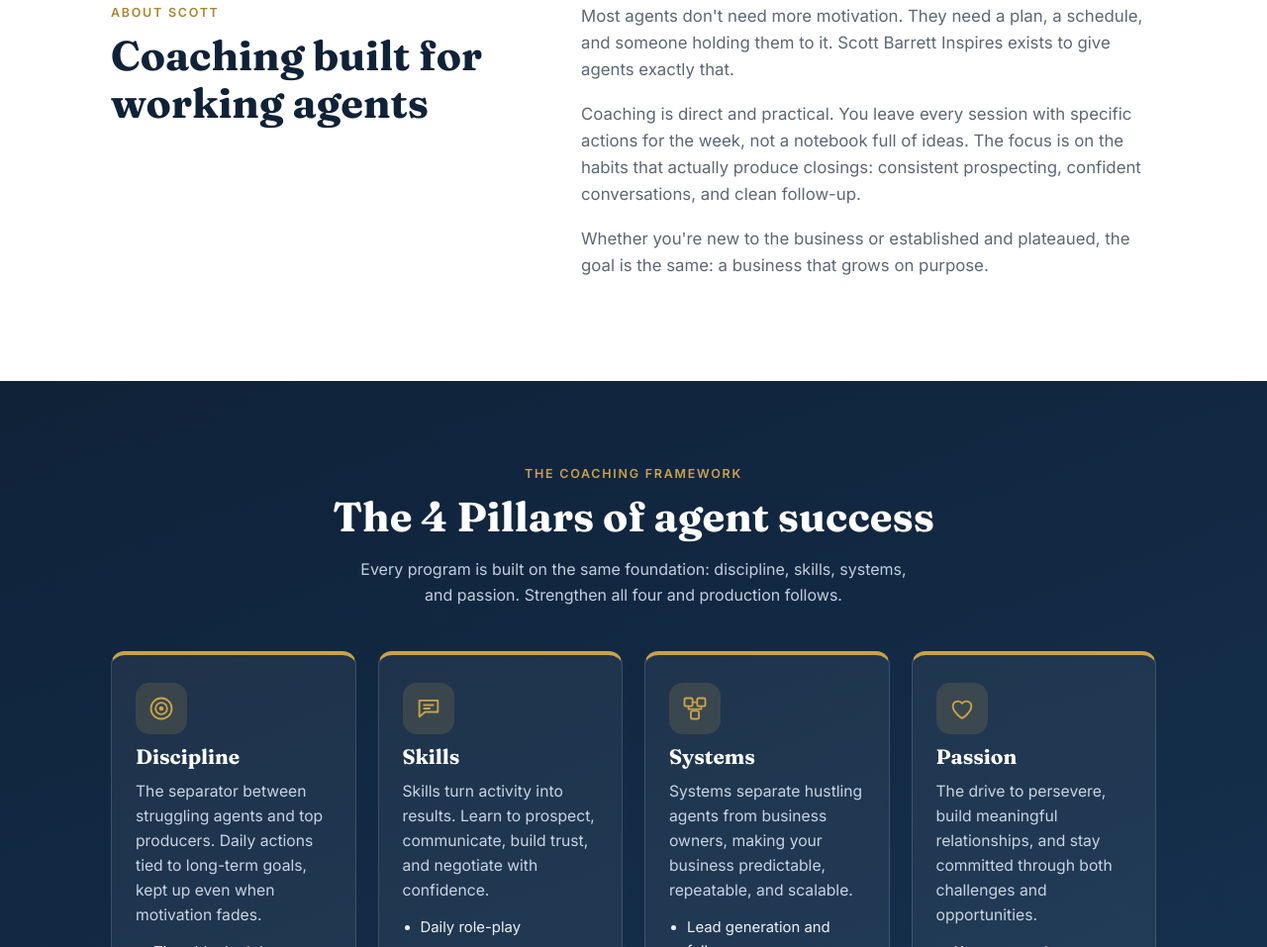
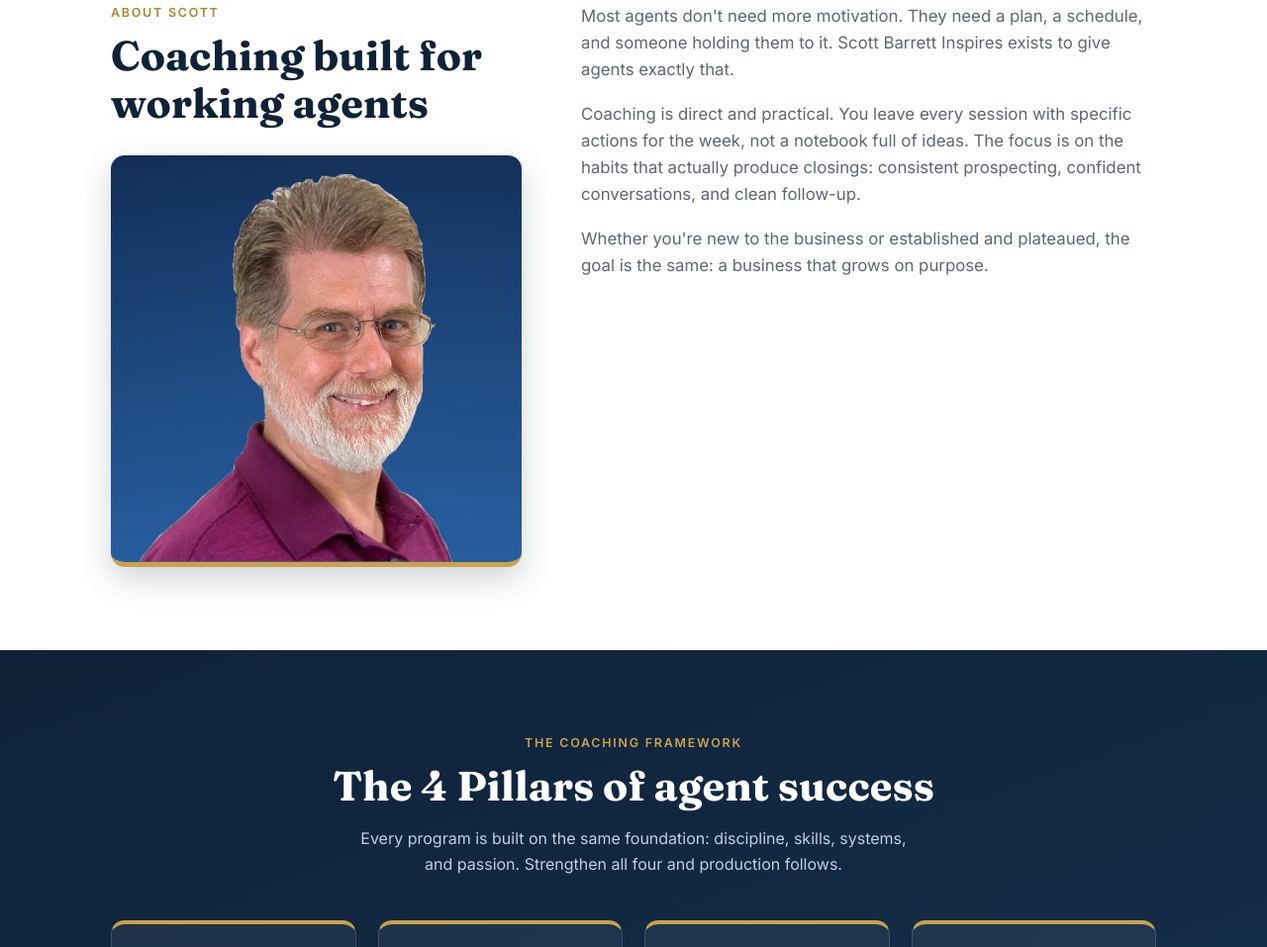
Before and after one commit to hynriai-developer/scottbarrettinspires, a plain HTML site: page index.html in a window 1280 px wide. Shown: the part 946-1903 px from the top of the page at 99% size. Drawn offline with Linux system fonts and the light colour scheme.

Commit message:
Add Scott's photo to home About section and About page
Co-Authored-By: Claude Sonnet 5.5 <noreply@anthropic.com>
Claude-Session: https://claude.ai/code/session_013GpXPnP2tG3CiqhZGtHihM

```diff
--- a/index.html
+++ b/index.html
@@ -63,6 +63,7 @@
     <div>
       <p class="eyebrow">About Scott</p>
       <h2>Coaching built for working agents</h2>
+      <img class="portrait" src="images/scott.jpg" alt="Scott Barrett, real estate coach" width="450" height="446" loading="lazy">
     </div>
     <div class="prose">
       <p>Most agents don't need more motivation. They need a plan, a schedule, and someone holding them to it. Scott Barrett Inspires exists to give agents exactly that.</p>
--- a/styles.css
+++ b/styles.css
@@ -148,3 +148,6 @@ nav a[aria-current="page"]{color:var(--gold-dark)}
 
 .picon{display:inline-grid;place-items:center;width:52px;height:52px;border-radius:14px;background:rgba(201,162,74,.16);color:var(--gold);margin-bottom:6px}
 .picon svg{width:28px;height:28px}
+
+.portrait{display:block;width:100%;max-width:420px;height:auto;border-radius:var(--radius);margin-top:28px;box-shadow:0 12px 32px rgba(15,34,56,.2);border-bottom:5px solid var(--gold)}
+@media(max-width:820px){.portrait{max-width:340px}}
```
Also changed, not shown: about.html (+1 -0 lines), images/scott.jpg (added).
